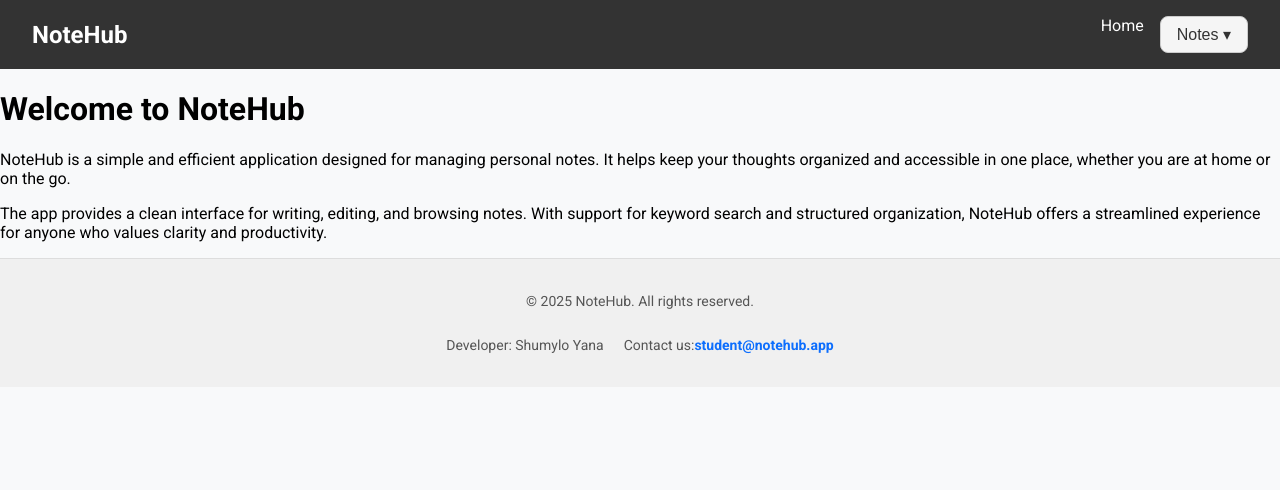
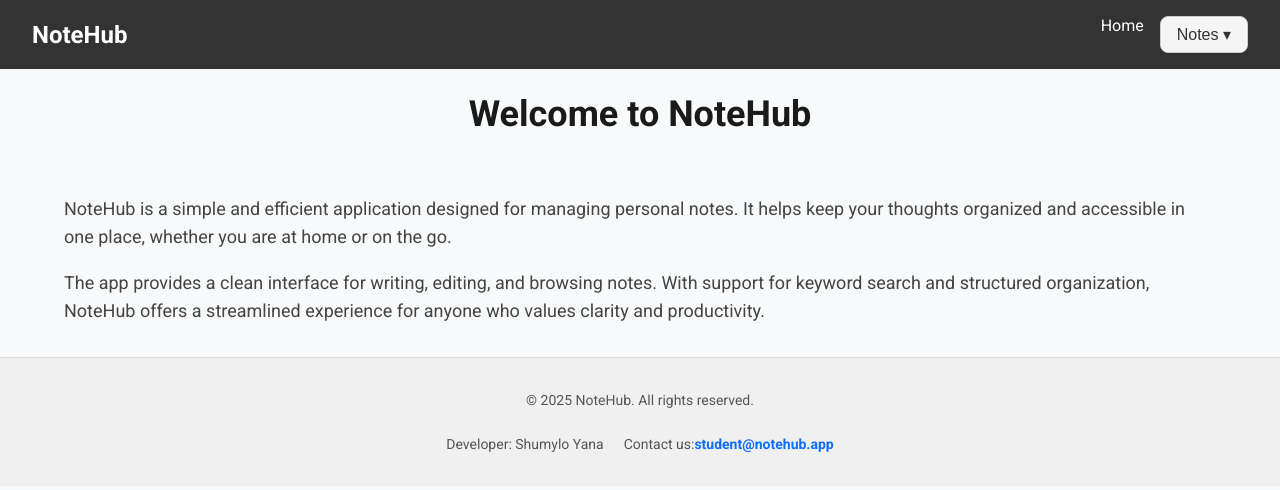
Before and after one commit to YanaShumylo/08-zustand, a Next.js app: page / in a window 1280 px wide. Shown: the top 490 px of the page. Built offline with nearby package versions, Linux system fonts and the light colour scheme.

Commit message:
updated footer

```diff
--- a/app/notes/filter/layout.tsx
+++ b/app/notes/filter/layout.tsx
@@ -3,7 +3,7 @@ import css from '../../../components/LayoutNotes/LayoutNotes.module.css'
 
 type Props = {
 children: React.ReactNode;
-    sidebar: React.ReactNode;
+sidebar: React.ReactNode;
 };
 
 const NotesLayout = ({ children, sidebar }: Props) => {
--- a/app/page.module.css
+++ b/app/page.module.css
@@ -1,4 +1,4 @@
-.page {
+/* .page {
   --gray-rgb: 0, 0, 0;
   --gray-alpha-200: rgba(var(--gray-rgb), 0.08);
   --gray-alpha-100: rgba(var(--gray-rgb), 0.05);
@@ -164,4 +164,4 @@ a.secondary {
   .logo {
     filter: invert();
   }
-}
+}  */
--- a/app/page.tsx
+++ b/app/page.tsx
@@ -1,8 +1,9 @@
-import css from './page.module.css';
+// import css from './page.module.css';
+import css from '../components/Home/Home.module.css';
 
 export default function HomePage() {
   return (
-    <main>
+    <main  className={css.main}>
       <div className={css.container}>
         <h1 className={css.title}>Welcome to NoteHub</h1>
         <p className={css.description}>
--- a/components/LayoutNotes/LayoutNotes.module.css
+++ b/components/LayoutNotes/LayoutNotes.module.css
@@ -1,7 +1,7 @@
 .container {
   display: flex;
   flex-direction: row;
-  height: 100vh;
+  height: 100%;
 }
 
 .sidebar {
@@ -11,10 +11,11 @@
   padding: 16px;
   display: flex;
   flex-direction: column;
-  height: 100vh;
+  /* height: 100vh; */
   border-right: 1px solid #ddd;
 }
 
 .notesWrapper {
   width: 100%;
-}
+  flex: 1;
+ }
```
Also changed, not shown: app/layout.tsx (+6 -5 lines), app/globals.css (line endings or trailing spaces).
